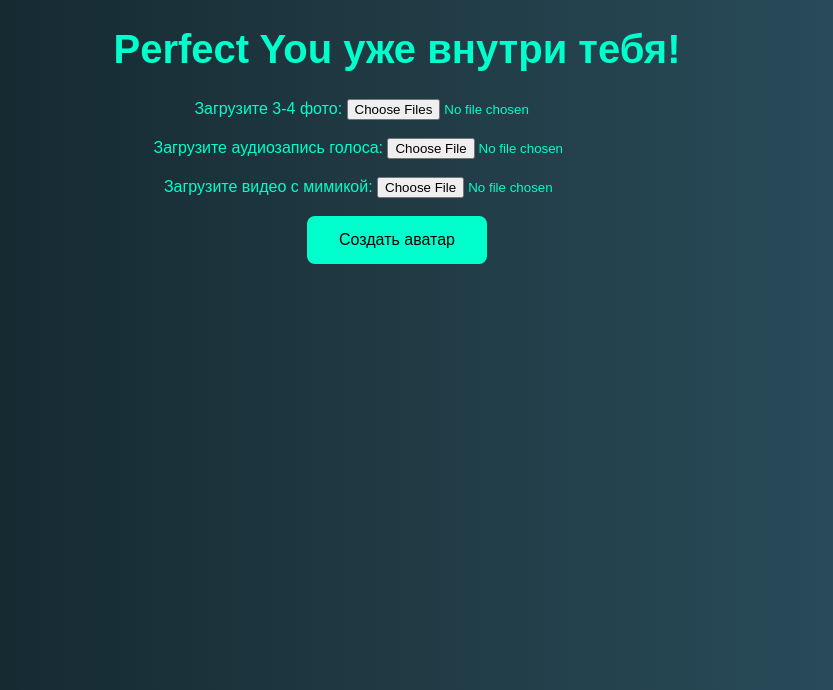
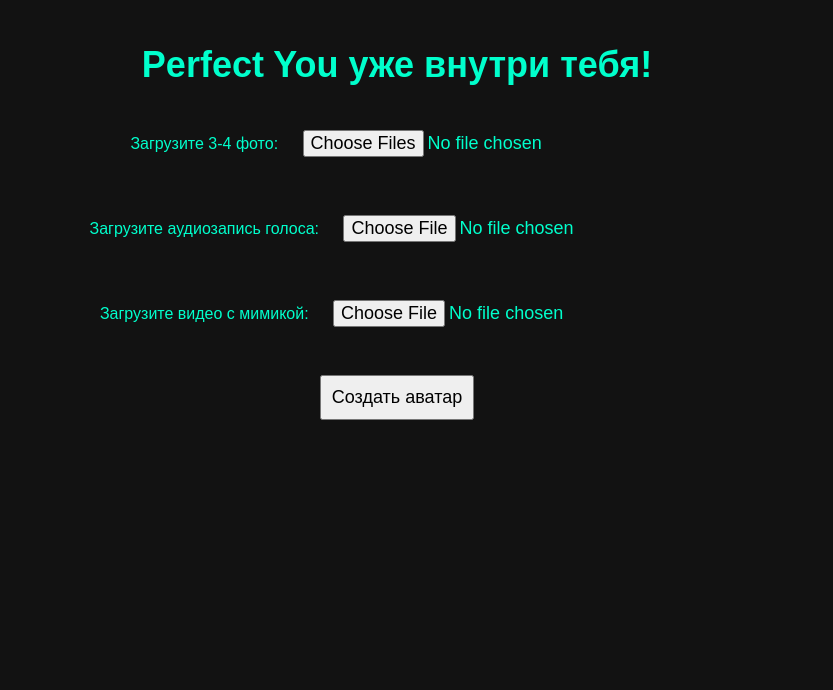
Before and after one commit to avatarperfect/Avatarperfect, a Flask app: template templates/index.html in a window 1280 px wide. Shown: the top 690 px of the page, without its empty margins (243-1076 px from the left). Run offline with Flask 2, Linux system fonts and the light colour scheme; the template is opened without the code that fills it, so the values that code supplies are empty.

Commit message:
Add files via upload

```diff
--- a/static/style.css
+++ b/static/style.css
@@ -1,44 +1,23 @@
 
 body {
-    background: linear-gradient(to right, #0f2027, #203a43, #2c5364);
+    font-family: Arial, sans-serif;
+    background-color: #121212;
     color: #00ffcc;
-    font-family: 'Arial', sans-serif;
     text-align: center;
-}
-
-.container {
-    margin-top: 10%;
+    margin: 0;
+    padding: 20px;
 }
 
 h1 {
-    font-size: 2.5em;
+    font-size: 36px;
 }
 
-button {
-    background-color: #00ffcc;
-    border: none;
-    color: #000;
-    padding: 15px 32px;
-    text-align: center;
-    font-size: 16px;
-    border-radius: 8px;
-    cursor: pointer;
+form {
+    margin-top: 20px;
 }
 
-button:hover {
-    background-color: #008c66;
-    color: white;
+input, button {
+    font-size: 18px;
+    padding: 10px;
+    margin: 10px;
 }
-
-#welcome-text.glow {
-    animation: glow 2s ease-in-out infinite alternate;
-}
-
-@keyframes glow {
-    from {
-        text-shadow: 0 0 10px #00ffcc, 0 0 20px #00ffcc, 0 0 30px #00ffcc, 0 0 40px #00ffcc;
-    }
-    to {
-        text-shadow: 0 0 20px #00ffcc, 0 0 30px #00ffcc, 0 0 40px #00ffcc, 0 0 50px #00ffcc;
-    }
-}
```
